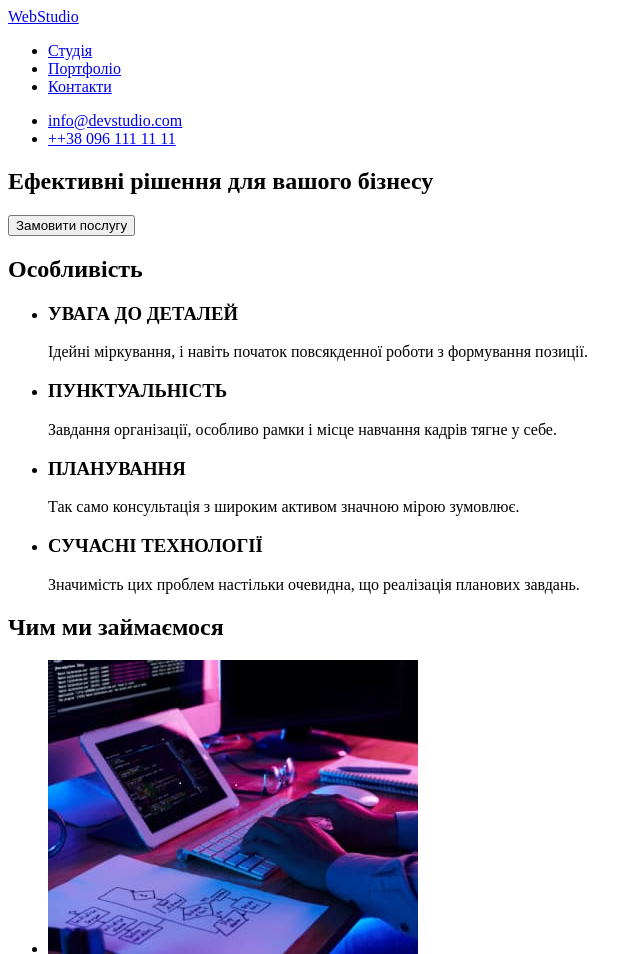
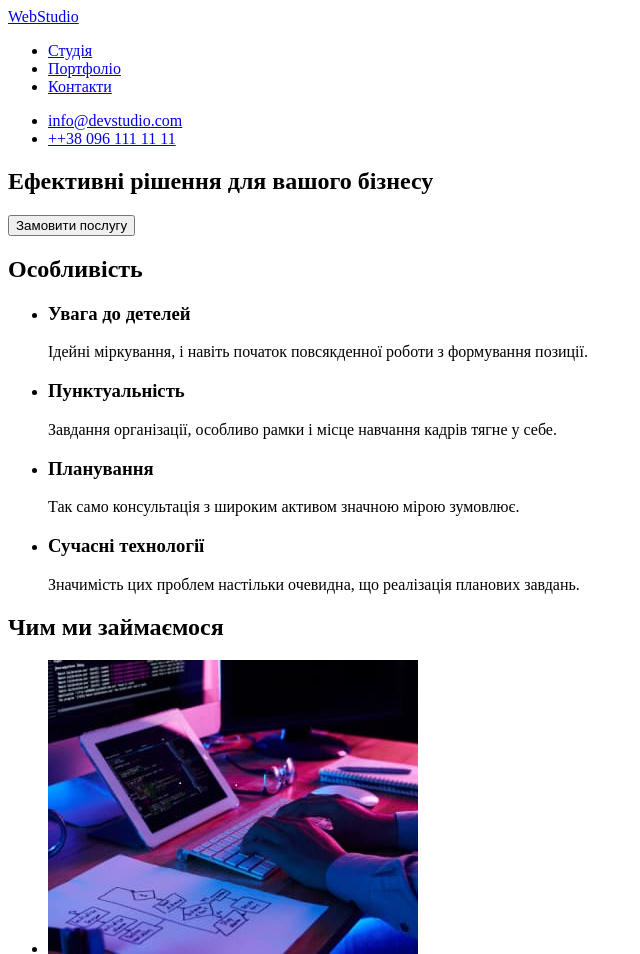
Before and after one commit to JuliaLartseva/goit-markup-hw-01, a plain HTML site: page index.html in a window 1280 px wide. Shown: the top 954 px of the page, without its empty margins (0-640 px from the left). Drawn offline with Linux system fonts and the light colour scheme.

Commit message:
some fixes

```diff
--- a/index.html
+++ b/index.html
@@ -39,19 +39,19 @@
         <h2>Особливість</h2>
         <ul>
             <li>
-                <h3>УВАГА ДО ДЕТАЛЕЙ</h3>
+                <h3>Увага до детелей</h3>
                 <p>Ідейні міркування, і навіть початок повсякденної роботи з формування позиції.</p>
             </li>
             <li>
-                <h3>ПУНКТУАЛЬНІСТЬ</h3>
+                <h3>Пунктуальність</h3>
                 <p>Завдання організації, особливо рамки і місце навчання кадрів тягне у себе.</p>
             </li>
             <li>
-                <h3>ПЛАНУВАННЯ</h3>
+                <h3>Планування</h3>
                 <p>Так само консультація з широким активом значною мірою зумовлює.</p>
             </li>
             <li>
-                <h3>СУЧАСНІ ТЕХНОЛОГІЇ</h3>
+                <h3>Сучасні технології</h3>
                 <p>Значимість цих проблем настільки очевидна, що реалізація планових завдань.</p>
             </li>
         </ul>
@@ -77,7 +77,8 @@
    <footer>
     <a href="./index.html">WebStudio</a>
     <ul>
-        <li><p>м. Київ, пр-т Лесі Українки, 26</p></li>
+        <li><a href="https://goo.gl/maps/CPtrU1FHBa2aNyZL9" target="_blank" rel="noopener noreferrer nofollow">м. Київ, пр-т Лесі
+            Украінки, 26</a>
         <li><a href="mailto:info@devstudio.com">info@devstudio.com</a></li>
         <li><a href="tel:+380961111111">++38 096 111 11 11</a></li>
     </ul>
```
